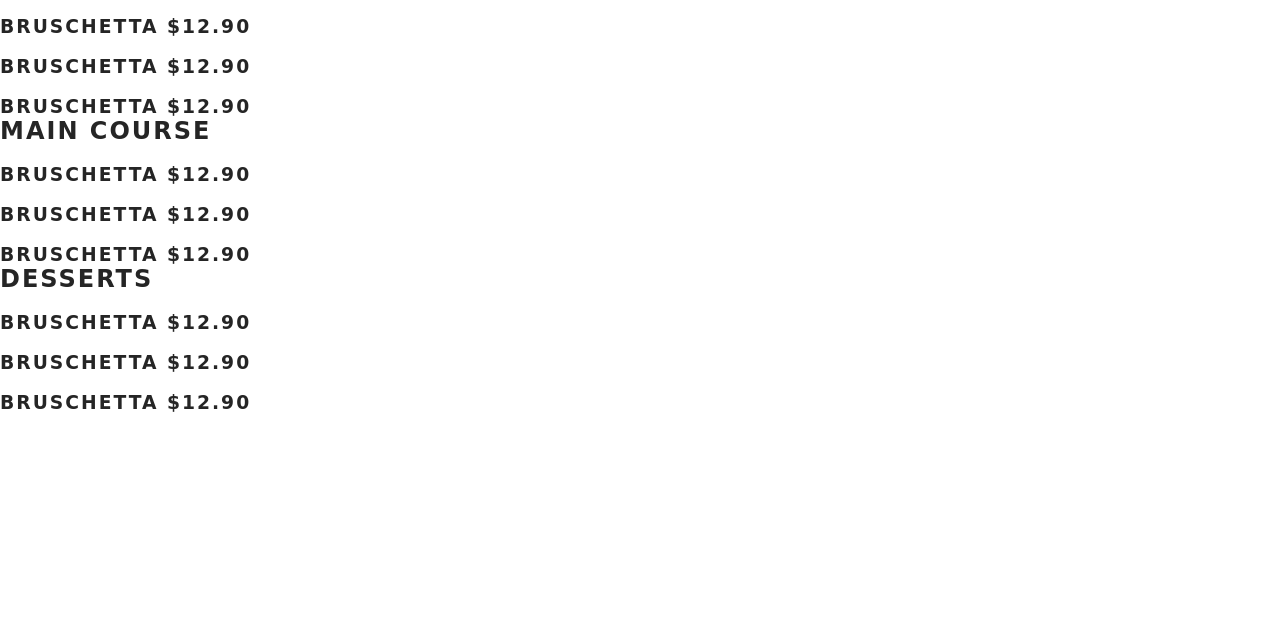
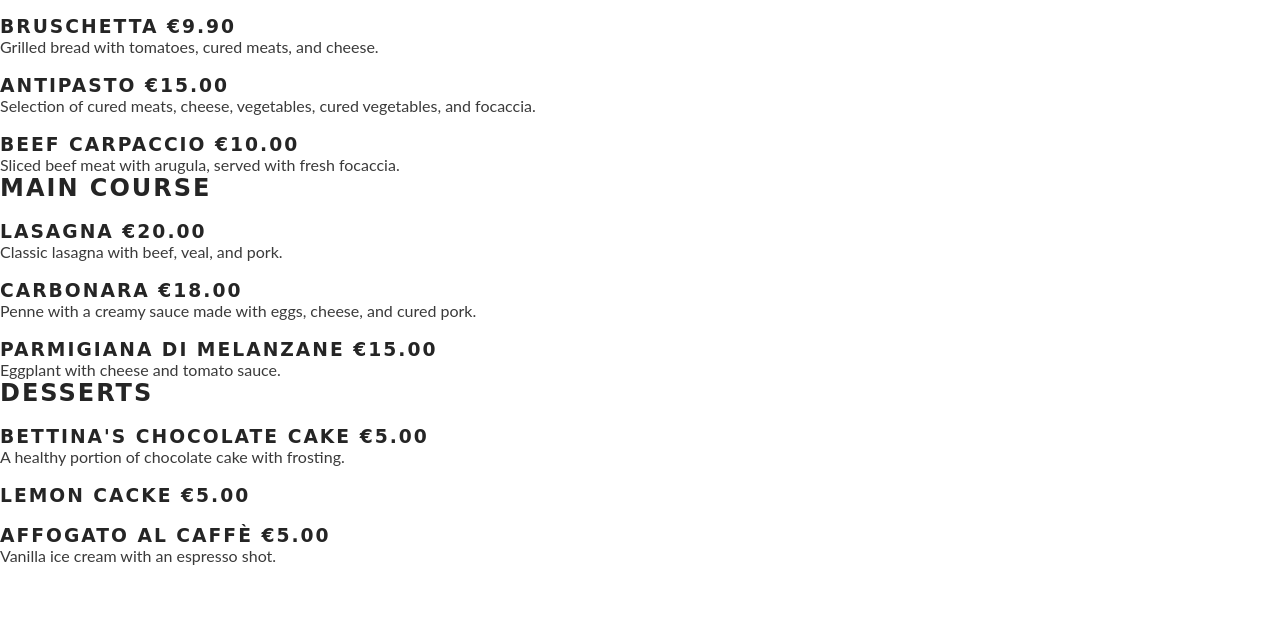
Before and after one commit to AntonioAR48/Rossis, a plain HTML site: page menu.html in a window 1280 px wide. Shown: the part 110-742 px from the top of the page. Drawn offline with Linux system fonts and the light colour scheme; a web font is replaced by a local one.

Commit message:
Added the content of the menu

```diff
--- a/menu.html
+++ b/menu.html
@@ -49,9 +49,9 @@
                     <div class="menu-item-text">
                         <h3 class="menu-item-heading">
                             <span class="menu-item-name">Bruschetta</span>
-                            <span class="menu-item-price">$12.90</span>
+                            <span class="menu-item-price">€9.90</span>
                         </h3>
-                        <p class="menu-item-desc">
+                        <p class="menu-item-desc">Grilled bread with tomatoes, cured meats, and cheese.
                         </p>
                     </div>
                 </div>
@@ -59,10 +59,10 @@
                     <img src="" alt="" class="menu-item-img" />
                     <div class="menu-item-text">
                         <h3 class="menu-item-heading">
-                            <span class="menu-item-name">Bruschetta</span>
-                            <span class="menu-item-price">$12.90</span>
+                            <span class="menu-item-name">Antipasto</span>
+                            <span class="menu-item-price">€15.00</span>
                         </h3>
-                        <p class="menu-item-desc">
+                        <p class="menu-item-desc">Selection of cured meats, cheese, vegetables, cured vegetables, and focaccia.
                         </p>
                     </div>
                 </div>
@@ -70,10 +70,10 @@
                     <img src="" alt="" class="menu-item-img" />
                     <div class="menu-item-text">
                         <h3 class="menu-item-heading">
-                            <span class="menu-item-name">Bruschetta</span>
-                            <span class="menu-item-price">$12.90</span>
+                            <span class="menu-item-name">Beef carpaccio</span>
+                            <span class="menu-item-price">€10.00</span>
                         </h3>
-                        <p class="menu-item-desc">
+                        <p class="menu-item-desc">Sliced beef meat with arugula, served with fresh focaccia.
                         </p>
                     </div>
                 </div>
@@ -86,10 +86,10 @@
                     <img src="" alt="" class="menu-item-img" />
                     <div class="menu-item-text">
                         <h3 class="menu-item-heading">
-                            <span class="menu-item-name">Bruschetta</span>
-                            <span class="menu-item-price">$12.90</span>
+                            <span class="menu-item-name">Lasagna</span>
+                            <span class="menu-item-price">€20.00</span>
                         </h3>
-                        <p class="menu-item-desc">
+                        <p class="menu-item-desc">Classic lasagna with beef, veal, and pork.
                         </p>
                     </div>
                 </div>
@@ -97,10 +97,10 @@
                     <img src="" alt="" class="menu-item-img" />
                     <div class="menu-item-text">
                         <h3 class="menu-item-heading">
-                            <span class="menu-item-name">Bruschetta</span>
-                            <span class="menu-item-price">$12.90</span>
+                            <span class="menu-item-name">Carbonara</span>
+                            <span class="menu-item-price">€18.00</span>
                         </h3>
-                        <p class="menu-item-desc">
+                        <p class="menu-item-desc">Penne with a creamy sauce made with eggs, cheese, and cured pork.
                         </p>
                     </div>
                 </div>
@@ -108,10 +108,10 @@
                     <img src="" alt="" class="menu-item-img" />
                     <div class="menu-item-text">
                         <h3 class="menu-item-heading">
-                            <span class="menu-item-name">Bruschetta</span>
-                            <span class="menu-item-price">$12.90</span>
+                            <span class="menu-item-name">Parmigiana di melanzane</span>
+                            <span class="menu-item-price">€15.00</span>
                         </h3>
-                        <p class="menu-item-desc">
+                        <p class="menu-item-desc">Eggplant with cheese and tomato sauce.
                         </p>
                     </div>
                 </div>
@@ -124,10 +124,10 @@
                     <img src="" alt="" class="menu-item-img" />
                     <div class="menu-item-text">
                         <h3 class="menu-item-heading">
-                            <span class="menu-item-name">Bruschetta</span>
-                            <span class="menu-item-price">$12.90</span>
+                            <span class="menu-item-name">Bettina's chocolate cake</span>
+                            <span class="menu-item-price">€5.00</span>
                         </h3>
-                        <p class="menu-item-desc">
+                        <p class="menu-item-desc">A healthy portion of chocolate cake with frosting.
                         </p>
                     </div>
                 </div>
@@ -135,21 +135,19 @@
                     <img src="" alt="" class="menu-item-img" />
                     <div class="menu-item-text">
                         <h3 class="menu-item-heading">
-                            <span class="menu-item-name">Bruschetta</span>
-                            <span class="menu-item-price">$12.90</span>
+                            <span class="menu-item-name">Lemon cacke</span>
+                            <span class="menu-item-price">€5.00</span>
                         </h3>
-                        <p class="menu-item-desc">
-                        </p>
                     </div>
                 </div>
                 <div class="menu-item">
                     <img src="" alt="" class="menu-item-img" />
                     <div class="menu-item-text">
                         <h3 class="menu-item-heading">
-                            <span class="menu-item-name">Bruschetta</span>
-                            <span class="menu-item-price">$12.90</span>
+                            <span class="menu-item-name">Affogato al caffè</span>
+                            <span class="menu-item-price">€5.00</span>
                         </h3>
-                        <p class="menu-item-desc">
+                        <p class="menu-item-desc">Vanilla ice cream with an espresso shot.
                         </p>
                     </div>
                 </div>
```
